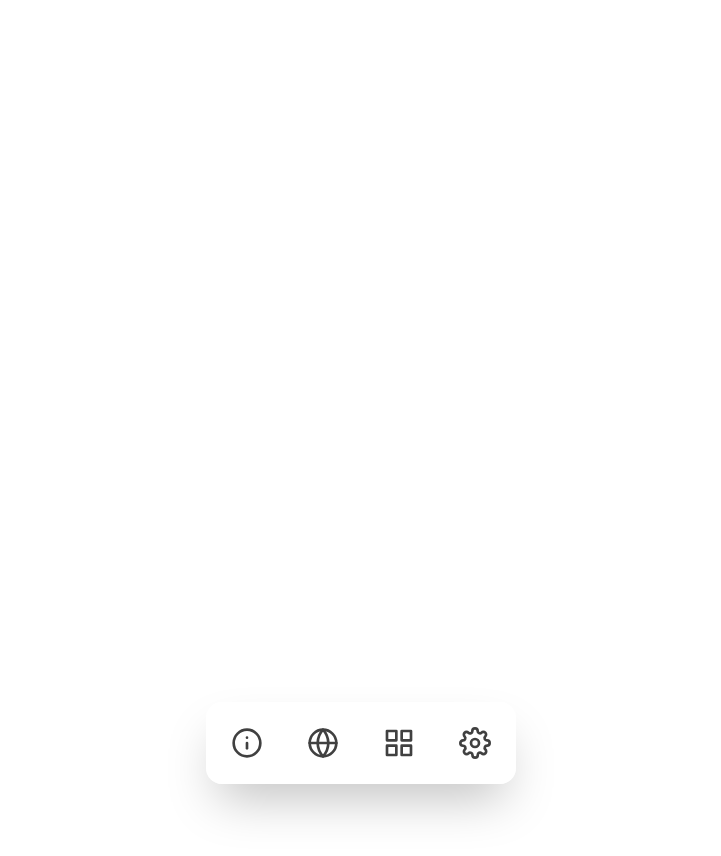
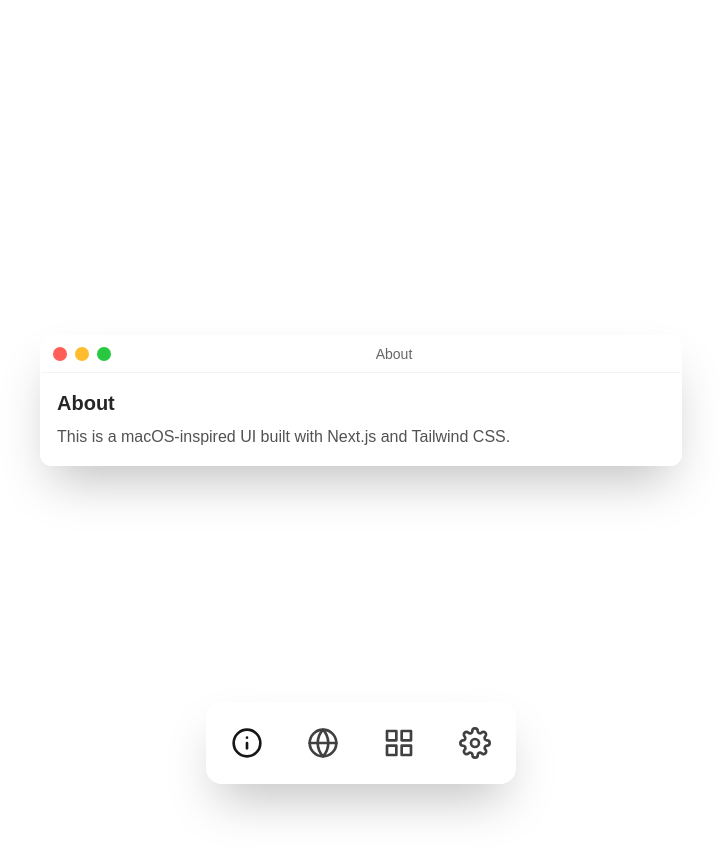
Before and after one commit to Johan-Melin/macos-nextjs, a Next.js app: page / in a window 1280 px wide. Both pictures are taken after a click on the button "About". Shown: the top 856 px of the page, without its empty margins (279-1000 px from the left). Built offline with nearby package versions, Linux system fonts and the light colour scheme.

Commit message:
feat(window): add window component and initial dock item implementations

```diff
--- a/src/app/layout.tsx
+++ b/src/app/layout.tsx
@@ -2,6 +2,8 @@ import type { Metadata } from "next";
 import { Geist, Geist_Mono } from "next/font/google";
 import "./globals.css";
 import Dock from "../components/Dock";
+import { AppWindowProvider } from "../context/AppWindowContext";
+import WindowHost from "../components/WindowHost";
 
 const geistSans = Geist({
   variable: "--font-geist-sans",
@@ -28,8 +30,11 @@ export default function RootLayout({
       <body
         className={`${geistSans.variable} ${geistMono.variable} antialiased pb-28`}
       >
-        <main className="min-h-screen">{children}</main>
-        <Dock />
+        <AppWindowProvider>
+          <main className="min-h-screen">{children}</main>
+          <WindowHost />
+          <Dock />
+        </AppWindowProvider>
       </body>
     </html>
   );
--- a/src/components/Dock.tsx
+++ b/src/components/Dock.tsx
@@ -1,22 +1,12 @@
 "use client";
 
-import { useMemo, type ComponentType } from "react";
-import { FiInfo, FiGlobe, FiGrid, FiSettings } from "react-icons/fi";
-
-type DockItem = {
-  label: "About" | "News" | "Programs" | "Settings";
-  Icon: ComponentType<{ className?: string }>;
-};
-
-const items: DockItem[] = [
-  { label: "About", Icon: FiInfo },
-  { label: "News", Icon: FiGlobe },
-  { label: "Programs", Icon: FiGrid },
-  { label: "Settings", Icon: FiSettings },
-];
+import { useMemo } from "react";
+import { useAppWindow } from "../context/AppWindowContext";
+import { dockItems } from "../content/dock";
 
 export default function Dock() {
-  const apps = useMemo(() => items, []);
+  const apps = useMemo(() => dockItems, []);
+  const { toggle, activeApp } = useAppWindow();
 
   return (
     <div
@@ -27,15 +17,17 @@ export default function Dock() {
         aria-label="Dock"
         className="pointer-events-auto flex w-full max-w-none items-center justify-around gap-1 border-t border-white/20 bg-white/70 p-1.5 shadow-2xl backdrop-blur-xl dark:border-white/10 dark:bg-black/40 md:w-auto md:max-w-fit md:justify-center md:gap-3 md:rounded-2xl md:border md:p-2"
       >
-        {apps.map(({ Icon, label }) => (
+        {apps.map(({ Icon, title, key }) => (
           <button
-            key={label}
-            className="group relative grid h-12 w-12 place-items-center rounded-xl bg-white/60 text-neutral-700 ring-inset transition-colors duration-150 md:h-16 md:w-16 md:transition-transform md:hover:-translate-y-0.5 md:hover:bg-white/80 focus:outline-none focus:ring-2 focus:ring-white/60 dark:bg-white/10 dark:text-neutral-200 md:dark:hover:bg-white/20"
-            title={label}
+            key={key}
+            onClick={() => toggle(key)}
+            className={`group relative grid h-12 w-12 place-items-center rounded-xl ring-inset transition-colors duration-150 md:h-16 md:w-16 md:transition-transform md:hover:-translate-y-0.5 focus:outline-none focus:ring-2 focus:ring-white/60
+            ${activeApp === key ? "bg-white text-neutral-900 dark:bg-white/20 dark:text-white" : "bg-white/60 text-neutral-700 md:hover:bg-white/80 dark:bg-white/10 dark:text-neutral-200 md:dark:hover:bg-white/20"}`}
+            title={title}
           >
             <Icon className="h-6 w-6 md:h-8 md:w-8" />
             <span className="pointer-events-none absolute -top-7 hidden rounded-md bg-black/80 px-2 py-0.5 text-xs text-white opacity-0 shadow-sm backdrop-blur transition-opacity group-hover:opacity-100 md:block">
-              {label}
+              {title}
             </span>
           </button>
         ))}
--- /dev/null
+++ b/src/components/MacWindow.tsx
@@ -0,0 +1,35 @@
+"use client";
+
+import { ReactNode } from "react";
+import { useAppWindow } from "../context/AppWindowContext";
+
+export default function MacWindow({ title, children }: { title: string; children: ReactNode }) {
+  const { close } = useAppWindow();
+
+  return (
+    <div className="pointer-events-auto overflow-hidden rounded-xl border border-white/20 bg-white/80 text-neutral-800 shadow-2xl backdrop-blur-xl dark:border-white/10 dark:bg-neutral-900/80 dark:text-neutral-100">
+      {/* Titlebar */}
+      <div className="flex items-center gap-2 border-b border-black/5 bg-gradient-to-b from-white/70 to-white/40 px-3 py-2 dark:border-white/10 dark:from-neutral-900/60 dark:to-neutral-900/40">
+        {/* Traffic lights */}
+        <div className="flex items-center gap-2">
+          <button
+            aria-label="Close"
+            onClick={close}
+            className="grid h-3.5 w-3.5 place-items-center rounded-full bg-[#ff5f57] ring-inset transition hover:brightness-95"
+          >
+            <span className="sr-only">Close</span>
+          </button>
+          <div className="h-3.5 w-3.5 rounded-full bg-[#febc2e]" />
+          <div className="h-3.5 w-3.5 rounded-full bg-[#28c840]" />
+        </div>
+        <div className="mx-auto select-none text-sm font-medium opacity-70">
+          {title}
+        </div>
+      </div>
+      {/* Content */}
+      <div className="max-h-[70vh] w-[90vw] max-w-2xl overflow-auto p-4 md:w-[640px]">
+        {children}
+      </div>
+    </div>
+  );
+}
--- /dev/null
+++ b/src/components/WindowHost.tsx
@@ -0,0 +1,31 @@
+"use client";
+
+// WindowHost renders the active app's content in a MacWindow.
+// Content lives under `src/content/dock/` where each file is a standalone module
+// that default-exports a React component and exports a `title` string.
+// To customize: add/remove files in that folder and register them in index.ts.
+
+import MacWindow from "./MacWindow";
+import { useAppWindow } from "../context/AppWindowContext";
+import { dockContentRegistry, type DockKey } from "../content/dock";
+
+export default function WindowHost() {
+  const { activeApp } = useAppWindow();
+
+  if (!activeApp) return null;
+
+  const key = activeApp as DockKey;
+  const mod = dockContentRegistry[key];
+
+  if (!mod) return null;
+
+  const { Component, title } = mod;
+
+  return (
+    <div className="fixed inset-0 z-40 flex items-center justify-center px-4 py-8 md:py-16">
+      <MacWindow title={title}>
+        <Component />
+      </MacWindow>
+    </div>
+  );
+}
--- /dev/null
+++ b/src/content/dock/About.tsx
@@ -0,0 +1,12 @@
+export const title = "About";
+
+export default function About() {
+  return (
+    <div className="space-y-2">
+      <h2 className="text-xl font-semibold">About</h2>
+      <p className="opacity-80">
+        This is a macOS-inspired UI built with Next.js and Tailwind CSS.
+      </p>
+    </div>
+  );
+}
--- /dev/null
+++ b/src/content/dock/News.tsx
@@ -0,0 +1,13 @@
+export const title = "News";
+
+export default function News() {
+  return (
+    <div className="space-y-2">
+      <h2 className="text-xl font-semibold">News</h2>
+      <ul className="list-disc space-y-1 pl-5">
+        <li>Breaking: Design system shaping up.</li>
+        <li>Dock supports responsive behavior and windows.</li>
+      </ul>
+    </div>
+  );
+}
--- /dev/null
+++ b/src/content/dock/Programs.tsx
@@ -0,0 +1,10 @@
+export const title = "Programs";
+
+export default function Programs() {
+  return (
+    <div className="space-y-2">
+      <h2 className="text-xl font-semibold">Programs</h2>
+      <p className="opacity-80">List your apps or tools here.</p>
+    </div>
+  );
+}
--- /dev/null
+++ b/src/content/dock/Settings.tsx
@@ -0,0 +1,10 @@
+export const title = "Settings";
+
+export default function Settings() {
+  return (
+    <div className="space-y-2">
+      <h2 className="text-xl font-semibold">Settings</h2>
+      <p className="opacity-80">Adjust preferences for the UI.</p>
+    </div>
+  );
+}
--- /dev/null
+++ b/src/content/dock/Template.tsx
@@ -0,0 +1,21 @@
+/**
+ * Copy this file to create a new Dock app content module.
+ *
+ * Requirements:
+ * - Export a `title` string. This appears in the window title and Dock tooltip.
+ * - Default-export a React component with your content.
+ * - Register it in `src/content/dock/index.ts` (see that file for instructions).
+ */
+
+export const title = "My App";
+
+export default function Template() {
+  return (
+    <div className="space-y-2">
+      <h2 className="text-xl font-semibold">My App</h2>
+      <p className="opacity-80">
+        Replace this content with your own. You can use any React components here.
+      </p>
+    </div>
+  );
+}
--- /dev/null
+++ b/src/content/dock/index.ts
@@ -0,0 +1,51 @@
+/**
+ * Dock Content Configuration
+ *
+ * How to add a new Dock item (e.g. "My App"):
+ * 1) Create `src/content/dock/MyApp.tsx` that:
+ *    - exports `export const title = "My App";`
+ *    - default-exports a React component with your content
+ *    See `Template.tsx` for a starter file.
+ * 2) Import your module below and add it to BOTH:
+ *    - `dockItems` (to configure icon and order in the Dock)
+ *    - `dockContentRegistry` (to point to the component to render)
+ *
+ * To remove an item: delete its file (optional), then remove it from
+ * `dockItems` and `dockContentRegistry`.
+ */
+
+import About, { title as aboutTitle } from "./About";
+import News, { title as newsTitle } from "./News";
+import Programs, { title as programsTitle } from "./Programs";
+import Settings, { title as settingsTitle } from "./Settings";
+import type { ComponentType } from "react";
+import { FiInfo, FiGlobe, FiGrid, FiSettings } from "react-icons/fi";
+
+export type DockItem = {
+  key: string; // literal keys (e.g., "About"); type refines below
+  title: string;
+  Icon: ComponentType<{ className?: string }>;
+};
+
+// Ordered list controls the Dock order and icons.
+export const dockItems = [
+  { key: "About", title: aboutTitle, Icon: FiInfo },
+  { key: "News", title: newsTitle, Icon: FiGlobe },
+  { key: "Programs", title: programsTitle, Icon: FiGrid },
+  { key: "Settings", title: settingsTitle, Icon: FiSettings },
+] as const satisfies readonly DockItem[];
+
+// Derive DockKey from dockItems to avoid manual union maintenance.
+export type DockKey = typeof dockItems[number]["key"];
+
+export type DockModule = {
+  title: string;
+  Component: ComponentType;
+};
+
+export const dockContentRegistry: Record<DockKey, DockModule> = {
+  About: { title: aboutTitle, Component: About },
+  News: { title: newsTitle, Component: News },
+  Programs: { title: programsTitle, Component: Programs },
+  Settings: { title: settingsTitle, Component: Settings },
+};
--- /dev/null
+++ b/src/context/AppWindowContext.tsx
@@ -0,0 +1,36 @@
+"use client";
+
+import { createContext, useContext, useMemo, useState, ReactNode } from "react";
+import type { DockKey } from "../content/dock";
+
+export type AppKey = DockKey | null;
+
+type AppWindowContextValue = {
+  activeApp: AppKey;
+  open: (app: Exclude<AppKey, null>) => void;
+  close: () => void;
+  toggle: (app: Exclude<AppKey, null>) => void;
+};
+
+const AppWindowContext = createContext<AppWindowContextValue | undefined>(undefined);
+
+export function AppWindowProvider({ children }: { children: ReactNode }) {
+  const [activeApp, setActiveApp] = useState<AppKey>(null);
+
+  const value = useMemo<AppWindowContextValue>(() => ({
+    activeApp,
+    open: (app) => setActiveApp(app),
+    close: () => setActiveApp(null),
+    toggle: (app) => setActiveApp((curr) => (curr === app ? null : app)),
+  }), [activeApp]);
+
+  return (
+    <AppWindowContext.Provider value={value}>{children}</AppWindowContext.Provider>
+  );
+}
+
+export function useAppWindow() {
+  const ctx = useContext(AppWindowContext);
+  if (!ctx) throw new Error("useAppWindow must be used within AppWindowProvider");
+  return ctx;
+}
```
